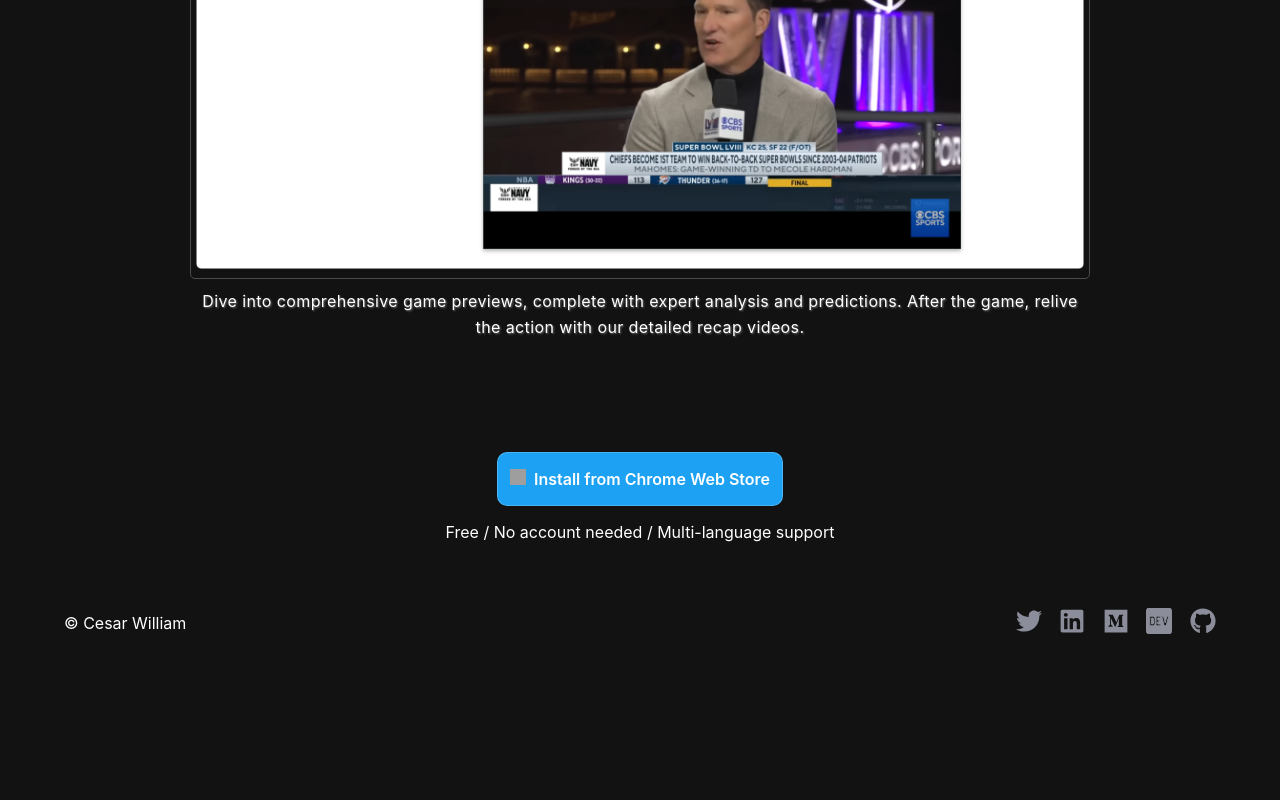
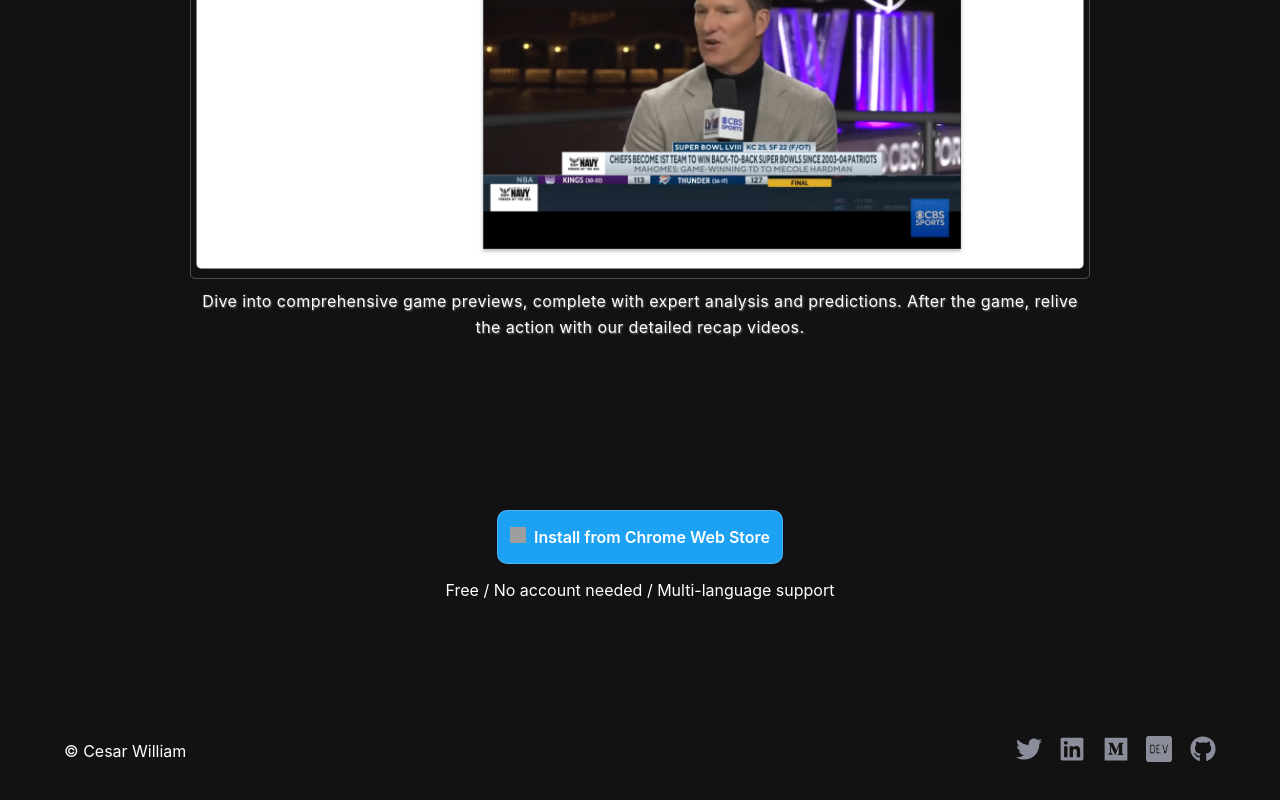
Before and after one commit to cesarwbr/personal-website, a Next.js app: page /nfl-live-hub in a window 1280 px wide. Shown: the part 4640-5440 px from the top of the page. Before the commit the page ends 5322 px from the top, so only its background shows below. Built offline with nearby package versions, Linux system fonts and the light colour scheme; grey boxes are pictures that could not be loaded.

Commit message:
fix: bottom margin

```diff
--- a/app/nfl-live-hub/page.tsx
+++ b/app/nfl-live-hub/page.tsx
@@ -155,7 +155,10 @@ export default async function NflLiveHub() {
         </section>
       </section>
       <Features />
-      <section className={styles["install-button-container"]}>
+      <section
+        className={styles["install-button-container"]}
+        style={{ marginBottom: "120px", marginTop: "120px" }}
+      >
         <InstallButton />
       </section>
       <Footer />
```
